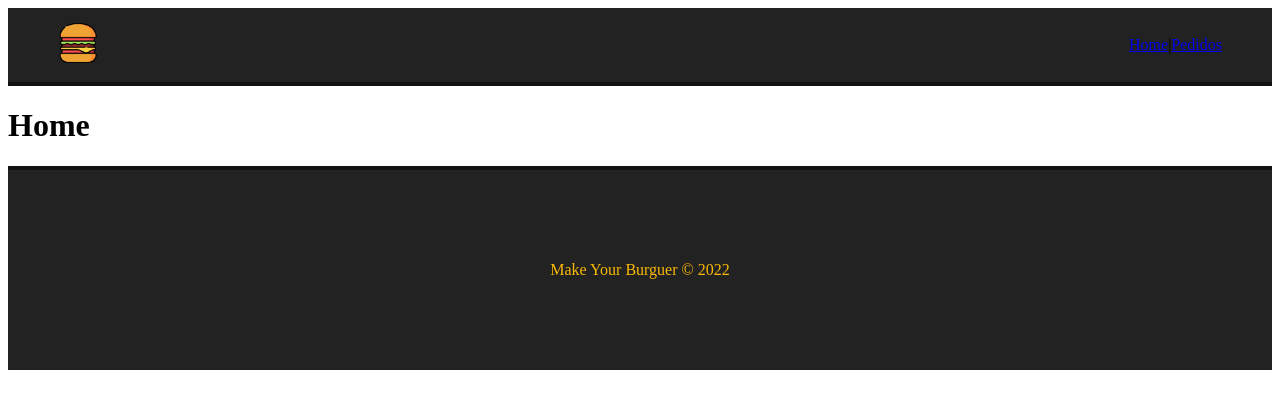
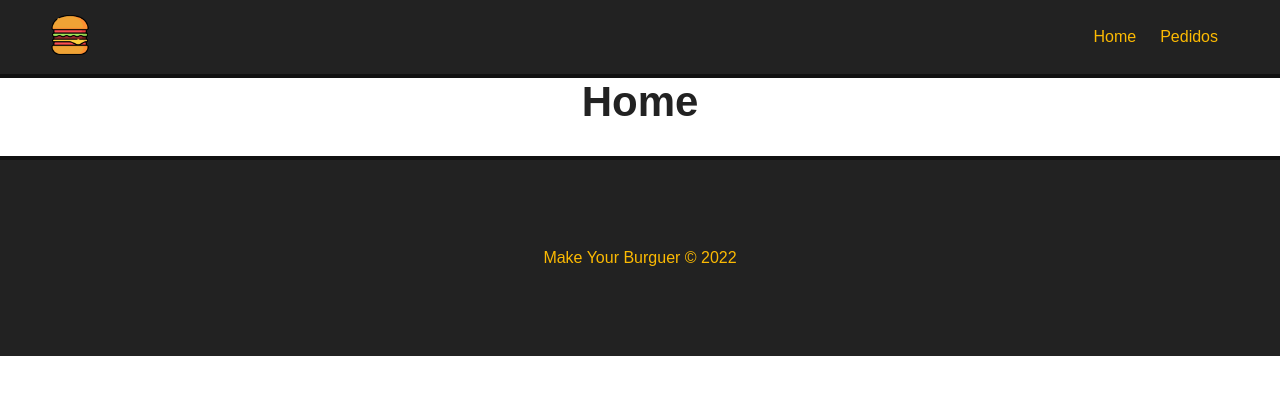
Before and after one commit to EricPoli/burguer_project, a Vue app: page / in a window 1280 px wide. Shown: the top 408 px of the page. Built offline with nearby package versions, Linux system fonts and the light colour scheme.

Commit message:
First styles

```diff
--- a/src/App.vue
+++ b/src/App.vue
@@ -21,3 +21,24 @@ export default {
 }
 }
 </script>
+
+<style>
+  * {
+    font-family: Arial, Helvetica, sans-serif;
+    padding: 0;
+    margin: 0;
+    box-sizing: border-box;
+  }
+
+  .main-container {
+    margin: 50px;
+    min-height: 250px;
+  }
+
+  h1 {
+    text-align: center;
+    font-size: 42px;
+    margin-bottom: 30px;
+    color: #222;
+  }
+</style>
--- a/src/components/Navbar.vue
+++ b/src/components/Navbar.vue
@@ -3,7 +3,7 @@
     <router-link to="/" id="logo-url">
       <img :src="logo" id="logo" :alt="alt">
     </router-link>
-    <router-link to="/">Home</router-link> |
+    <router-link to="/">Home</router-link>
     <router-link to="/Pedidos">Pedidos</router-link>
   </div>
 </template>
@@ -24,13 +24,27 @@ export default {
     justify-content: flex-end;
     align-items: center;
   }
-  #logo-url {
+
+  #nav #logo-url {
     margin: auto;
     margin-left: 0;
   }
-#logo {
-  width: 40px;
-  height: auto;
-}
+
+  #logo {
+    width: 40px;
+    height: auto;
+  }
+
+  #nav a {
+    color: #fcba03;
+    text-decoration: none;
+    margin: 12px;
+    transition: .5s;
+  }
+
+  #nav a:hover {
+    color: #fff;
+  }
+
 
 </style>
```
